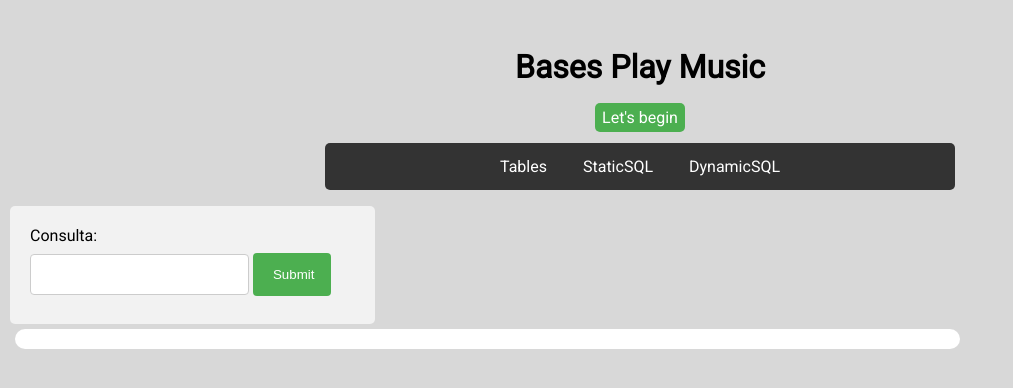
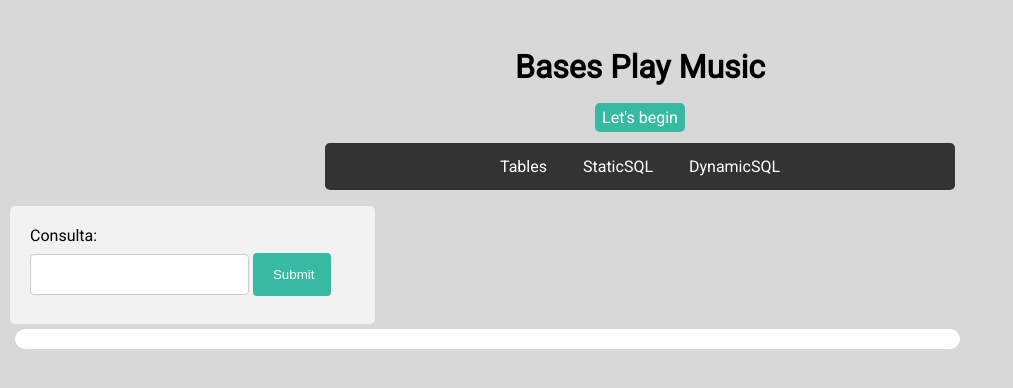
Before and after one commit to FarDust/Bases-Play-Music, a PHP site: page / in a window 1280 px wide. Shown: the part 103-491 px from the top of the page, without its empty margins (0-1013 px from the left). Run offline with PHP 8.4, Linux system fonts and the light colour scheme; some libraries are stand-ins or nearby versions.

Commit message:
button colors to '#37B9A2'

```diff
--- a/styles.css
+++ b/styles.css
@@ -9,7 +9,7 @@
 }
 /*ref menu*/
 #begin{
-  background-color: #4caf50;
+  background-color: #37B9A2;
   border-radius: 5px;
   padding: 5px;
 }
@@ -121,7 +121,7 @@
 
 input[type=submit] {
     width: 77.8px;
-    background-color: #4CAF50;
+    background-color: #37B9A2;
     color: white;
     padding: 14px 20px;
     margin: 8px 0;
```
